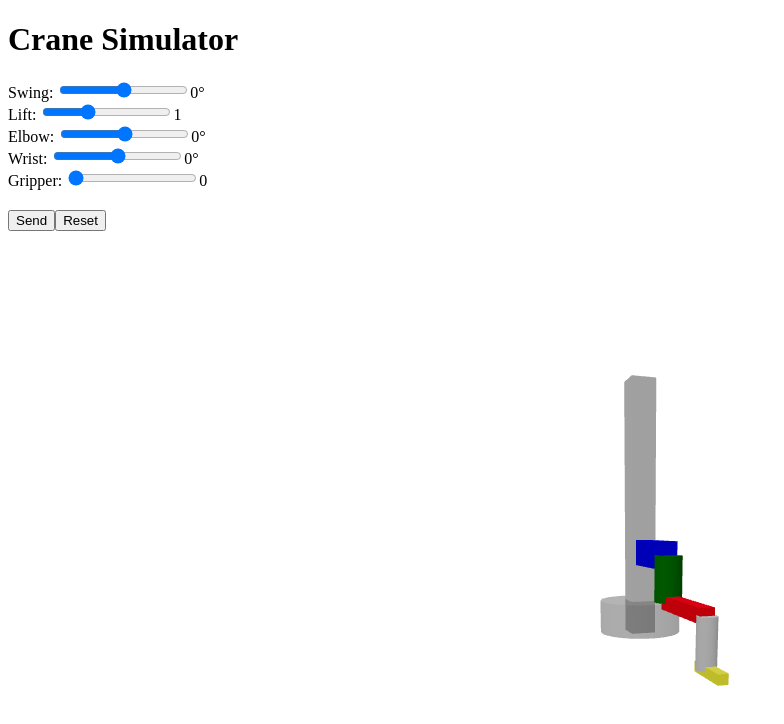
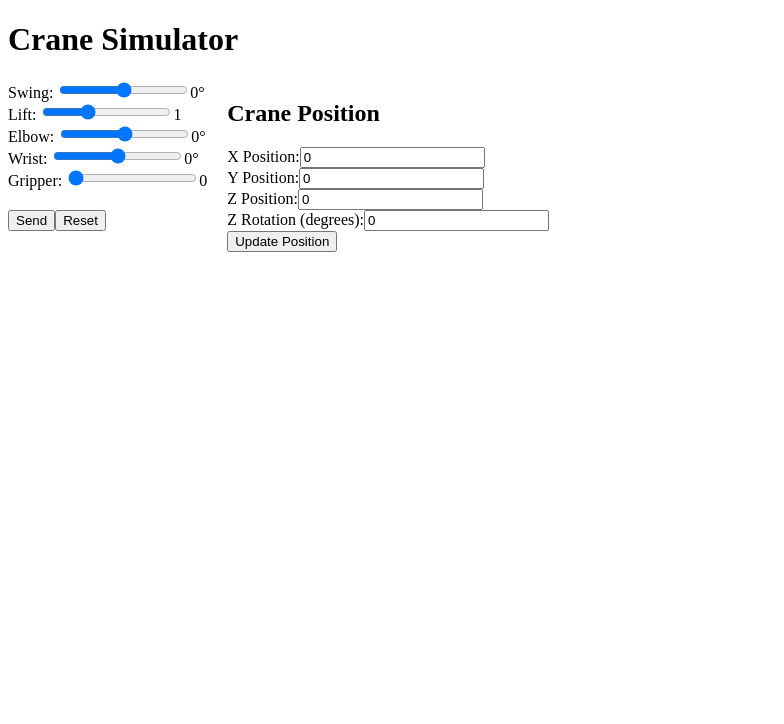
Before and after one commit to dillongardner/monumental, a Next.js app in the folder frontend/: page / in a window 1280 px wide. Shown: the top 724 px of the page, without its empty margins (0-784 px from the left). Built offline with nearby package versions, Linux system fonts and the light colour scheme; no server answers.

Commit message:
add orientation and origin

```diff
--- /dev/null
+++ b/frontend/src/components/OrientationControls.tsx
@@ -0,0 +1,82 @@
+import React, { useState } from 'react';
+import { CraneOrientation } from '../types/crane';
+
+interface OrientationControlsProps {
+    onOrientationChange: (orientation: CraneOrientation) => void;
+}
+
+const OrientationControls: React.FC<OrientationControlsProps> = ({ onOrientationChange }) => {
+    const [orientation, setOrientation] = useState<CraneOrientation>({
+        x: 0,
+        y: 0,
+        z: 0,
+        rotationZ: 0
+    });
+
+    const handleSubmit = (e: React.FormEvent) => {
+        e.preventDefault();
+        onOrientationChange(orientation);
+    };
+
+    const handleChange = (field: keyof CraneOrientation) => (e: React.ChangeEvent<HTMLInputElement>) => {
+        setOrientation(prev => ({
+            ...prev,
+            [field]: parseFloat(e.target.value)
+        }));
+    };
+
+    return (
+        <div className="orientation-controls">
+            <h2>Crane Position</h2>
+            <form onSubmit={handleSubmit}>
+                <div>
+                    <label>
+                        X Position:
+                        <input
+                            type="number"
+                            value={orientation.x}
+                            onChange={handleChange('x')}
+                            step="0.1"
+                        />
+                    </label>
+                </div>
+                <div>
+                    <label>
+                        Y Position:
+                        <input
+                            type="number"
+                            value={orientation.y}
+                            onChange={handleChange('y')}
+                            step="0.1"
+                        />
+                    </label>
+                </div>
+                <div>
+                    <label>
+                        Z Position:
+                        <input
+                            type="number"
+                            value={orientation.z}
+                            onChange={handleChange('z')}
+                            step="0.1"
+                        />
+                    </label>
+                </div>
+                <div>
+                    <label>
+                        Z Rotation (degrees):
+                        <input
+                            type="number"
+                            value={orientation.rotationZ}
+                            onChange={handleChange('rotationZ')}
+                            step="1"
+                        />
+                    </label>
+                </div>
+                <button type="submit">Update Position</button>
+            </form>
+        </div>
+    );
+};
+
+export default OrientationControls;
--- a/frontend/src/pages/index.tsx
+++ b/frontend/src/pages/index.tsx
@@ -1,15 +1,33 @@
 import useWebSocket from "../hooks/useWebSocket";
 import Crane from "../threejs/Crane";
 import Controls from "../components/Controls";
+import OrientationControls from "../components/OrientationControls";
+import { useState } from "react";
+import { CraneOrientation } from "../types/crane";
 
 export default function Home() {
     const { craneState, sendCommand } = useWebSocket();
+    const [orientation, setOrientation] = useState<CraneOrientation>({
+        x: 0,
+        y: 0,
+        z: 0,
+        rotationZ: 0
+    });
+
+    const handleOrientationChange = (newOrientation: CraneOrientation) => {
+        setOrientation(newOrientation);
+        // Here you would typically also send the orientation update to the backend
+        // sendCommand({ type: 'update_orientation', orientation: newOrientation });
+    };
 
     return (
         <div>
             <h1>Crane Simulator</h1>
-            <Controls sendCommand={sendCommand} />
-            <Crane craneState={craneState} />
+            <div style={{ display: 'flex', gap: '20px' }}>
+                <Controls sendCommand={sendCommand} />
+                <OrientationControls onOrientationChange={handleOrientationChange} />
+            </div>
+            <Crane craneState={craneState} orientation={orientation} />
         </div>
     );
 }
--- a/frontend/src/threejs/Crane.tsx
+++ b/frontend/src/threejs/Crane.tsx
@@ -3,6 +3,8 @@ import { useRef } from "react";
 import { useFrame } from "@react-three/fiber";
 import { useControls } from "leva"; // For debugging movements
 import React from 'react';
+import { CraneOrientation, CraneState } from '../types/crane';
+import { Text } from '@react-three/drei';
 
 // Define the dimensions interface
 interface CraneDimensions {
@@ -89,28 +91,22 @@ const GLOBAL_SCALE = 8;
 // Define the props interface
 interface CraneProps {
     craneState: CraneState;
+    orientation: CraneOrientation;
     dimensions?: CraneDimensions;
-}
-
-interface CraneState {
-    lift: number;
-    swing: number;
-    elbow: number;
-    wrist: number;
-    gripper: number;
 }
 
 interface SceneProps {
     craneState: CraneState;
+    orientation: CraneOrientation;
     dimensions?: CraneDimensions;
 }
 
-const Crane: React.FC<CraneProps> = ({ craneState, dimensions = DEFAULT_DIMENSIONS }) => {
+const Crane: React.FC<CraneProps> = ({ craneState, orientation, dimensions = DEFAULT_DIMENSIONS }) => {
     // Destructure values from craneState, providing default values if craneState is null
     const { swing, lift, elbow, wrist, gripper} = craneState;
 
     return (
-        <group position={[0, 0, 0]} scale={GLOBAL_SCALE}>
+        <group position={[orientation.x, orientation.y, orientation.z]} rotation={[0, 0, orientation.rotationZ * (Math.PI / 180)]} scale={GLOBAL_SCALE}>
             <mesh position={[0, dimensions.base.height / 2, 0]}>
                 <cylinderGeometry args={[dimensions.base.radius, dimensions.base.radius, dimensions.base.height, dimensions.base.segments]} />
                 <meshStandardMaterial color="gray" transparent opacity={0.5} />
@@ -168,7 +164,7 @@ const Crane: React.FC<CraneProps> = ({ craneState, dimensions = DEFAULT_DIMENSIO
     );
 };
 
-export default function Scene({ craneState, dimensions }: SceneProps) {
+export default function Scene({ craneState, orientation, dimensions }: SceneProps) {
     return (
         <div style={{ width: '100%', height: '100vh' }}>
             <Canvas camera={{
@@ -179,7 +175,21 @@ export default function Scene({ craneState, dimensions }: SceneProps) {
             }}>
                 <ambientLight />
                 <directionalLight position={[8, 20, 8]} />
-                <Crane craneState={craneState} dimensions={dimensions} />
+                {/* Add red dot at world origin */}
+                <mesh position={[0, 0, 0]}>
+                    <sphereGeometry args={[1.0, 32, 32]} />
+                    <meshStandardMaterial color="red" />
+                </mesh>
+                <Text
+                    position={[0.5, 0, 0]}
+                    fontSize={2}
+                    color="red"
+                    anchorX="left"
+                    anchorY="middle"
+                >
+                    World Origin
+                </Text>
+                <Crane craneState={craneState} orientation={orientation} dimensions={dimensions} />
             </Canvas>
         </div>
     );
--- /dev/null
+++ b/frontend/src/types/crane.ts
@@ -0,0 +1,14 @@
+export interface CraneOrientation {
+    x: number;
+    y: number;
+    z: number;
+    rotationZ: number;
+}
+
+export interface CraneState {
+    lift: number;
+    swing: number;
+    elbow: number;
+    wrist: number;
+    gripper: number;
+}
```
